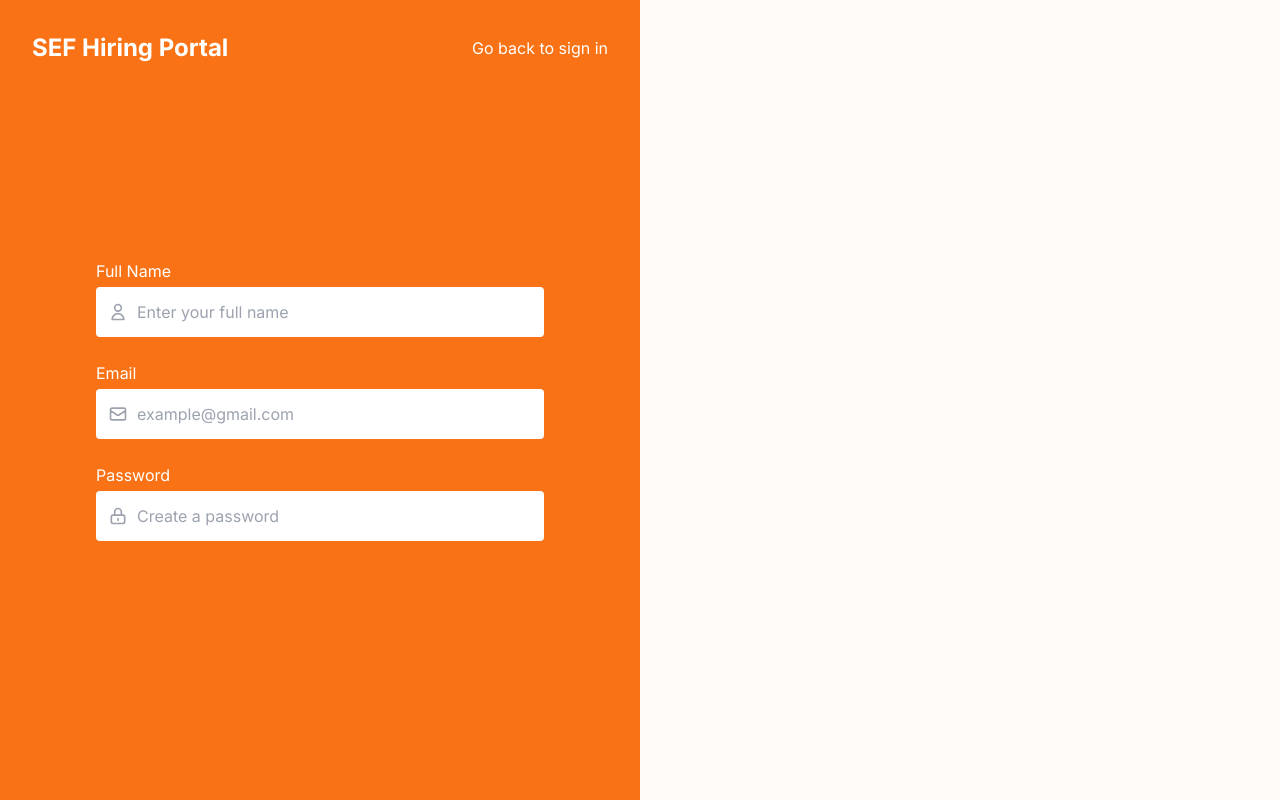
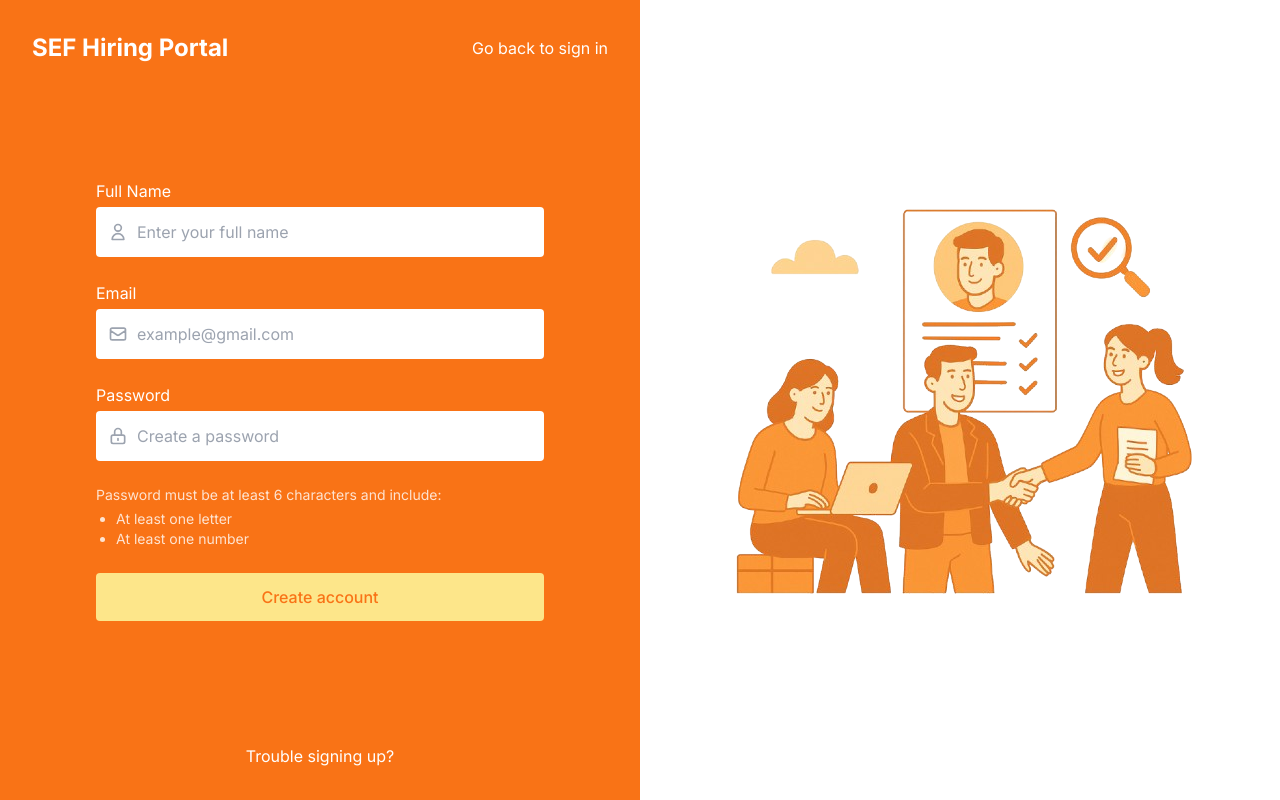
Before and after one commit to Saleh-Ghalayini/Vue-Prototype, a Vue app in the folder client/: page /register in a window 1280 px wide. Built offline with nearby package versions, Linux system fonts and the light colour scheme.

Commit message:
feat(register): fixed a small issue in the design.

```diff
--- a/client/src/views/Register.vue
+++ b/client/src/views/Register.vue
@@ -1,6 +1,10 @@
 <template>
   <div class="flex h-screen w-full bg-background">
+
+    <!-- Left Column - Registration Form -->
     <div class="w-full lg:w-1/2 flex flex-col relative bg-primary p-8">
+
+      <!-- Header -->
       <div class="absolute top-8 left-0 right-0 flex justify-between items-center px-8">
         <div class="flex items-center gap-2">
           <span class="text-2xl font-bold text-white font-sans">SEF Hiring Portal</span>
@@ -9,10 +13,15 @@
           <router-link to="/" class="text-white hover:underline transition-all duration-200 hover:text-accent/90">Go back to sign in</router-link>
         </div>
       </div>
+      <!-- End of Header -->
+
+      <!-- Form Container -->
       <div class="max-w-md mx-auto my-auto w-full flex flex-col gap-6">
+        <!-- Name Field -->
         <div class="flex flex-col gap-1">
           <label for="name" class="text-white">Full Name</label>
           <div class="relative">
+            <!-- User icon -->
             <span class="absolute left-3 top-1/2 -translate-y-1/2 text-gray-400">
               <svg xmlns="http://www.w3.org/2000/svg" class="h-5 w-5" fill="none" viewBox="0 0 24 24" stroke="currentColor">
                 <path stroke-linecap="round" stroke-linejoin="round" stroke-width="2" d="M16 7a4 4 0 11-8 0 4 4 0 018 0zM12 14a7 7 0 00-7 7h14a7 7 0 00-7-7z" />
@@ -28,9 +37,13 @@
             />
           </div>
         </div>
+        <!-- End of Name Field -->
+
+        <!-- Email Field -->
         <div class="flex flex-col gap-1">
           <label for="email" class="text-white">Email</label>
           <div class="relative">
+            <!-- Email icon -->
             <span class="absolute left-3 top-1/2 -translate-y-1/2 text-gray-400">
               <svg xmlns="http://www.w3.org/2000/svg" class="h-5 w-5" fill="none" viewBox="0 0 24 24" stroke="currentColor">
                 <path stroke-linecap="round" stroke-linejoin="round" stroke-width="2" d="M3 8l7.89 5.26a2 2 0 002.22 0L21 8M5 19h14a2 2 0 002-2V7a2 2 0 00-2-2H5a2 2 0 00-2 2v10a2 2 0 002 2z" />
@@ -46,9 +59,13 @@
             />
           </div>
         </div>
+        <!-- End of Email Field -->
+
+        <!-- Password Field -->
         <div class="flex flex-col gap-1">
           <label for="password" class="text-white">Password</label>
           <div class="relative">
+            <!-- Lock icon -->
             <span class="absolute left-3 top-1/2 -translate-y-1/2 text-gray-400">
               <svg xmlns="http://www.w3.org/2000/svg" class="h-5 w-5" fill="none" viewBox="0 0 24 24" stroke="currentColor">
                 <path stroke-linecap="round" stroke-linejoin="round" stroke-width="2" d="M12 15v2m-6 4h12a2 2 0 002-2v-6a2 2 0 00-2-2H6a2 2 0 00-2 2v6a2 2 0 002 2zm10-10V7a4 4 0 00-8 0v4h8z" />
@@ -64,7 +81,42 @@
             />
           </div>
         </div>
+        <!-- End of Password Field -->
+
+        <!-- Password Requirements -->
+        <div class="text-sm text-white/80">
+          <p>Password must be at least 6 characters and include:</p>
+          <ul class="list-disc pl-5 mt-1">
+            <li>At least one letter</li>
+            <li>At least one number</li>
+          </ul>
+        </div>
+        <!-- End of Password Requirements -->
+
+        <!-- Submit Button -->
+        <button
+          type="submit"
+          @click="handleSubmit"
+          :disabled="loading"
+          class="w-full h-12 bg-[#FDE68A] text-primary rounded font-medium transition hover:bg-[#FADD6B] disabled:opacity-70"
+        >
+          {{ loading ? 'Creating account...' : 'Create account' }}
+        </button>
       </div>
+      <!-- End of Form Container -->
+
+      <!-- Footer -->
+      <div class="absolute bottom-8 left-0 right-0 text-center">
+        <a href="#" class="text-white hover:underline hover:text-accent/90 transition-all duration-200">Trouble signing up?</a>
+      </div>
+      <!-- End of Footer -->
+
+    </div>
+    <!-- End of Left Column - Registration Form -->
+
+    <!-- Right Column - Illustration -->
+    <div class="hidden lg:flex lg:w-1/2 bg-white justify-center items-center p-8">
+      <img src="../assets/images/login-illustration.png" alt="Registration Illustration" class="max-w-full max-h-[80vh] object-contain" />
     </div>
   </div>
 </template>
```
